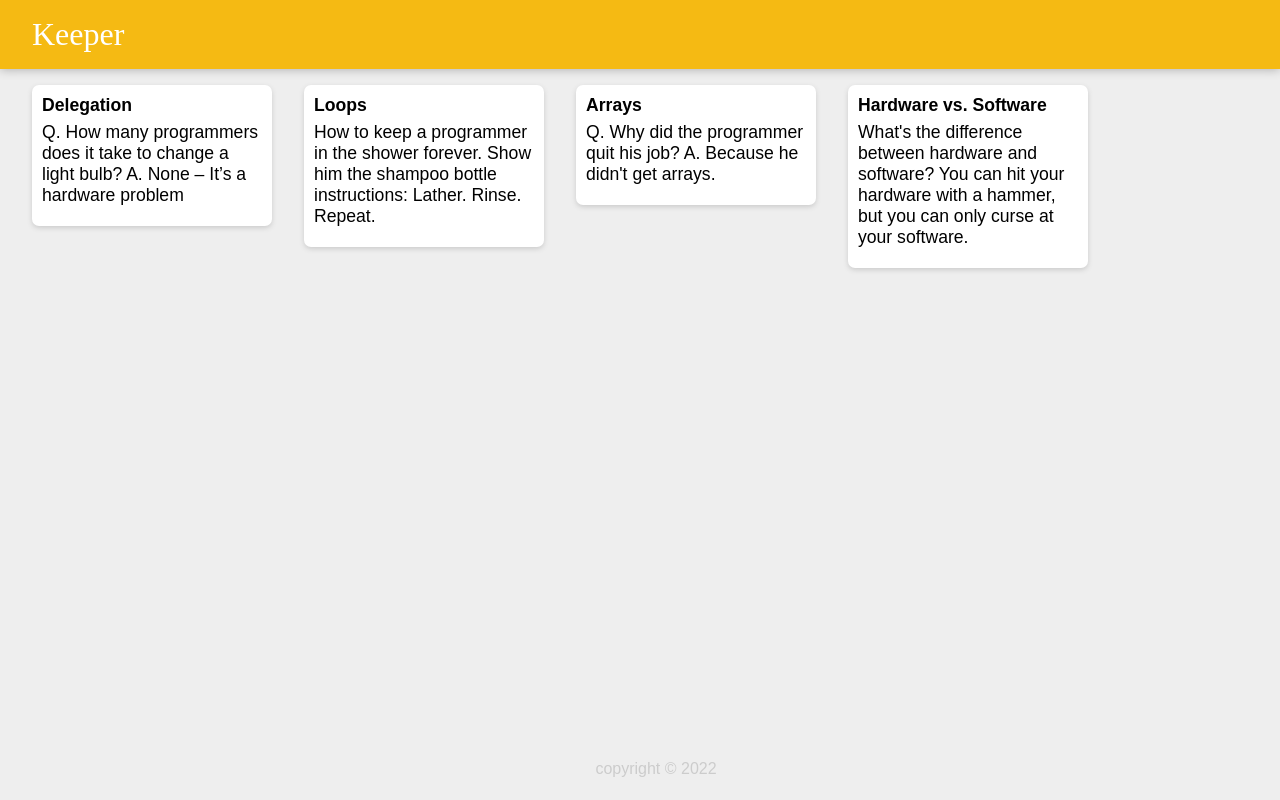
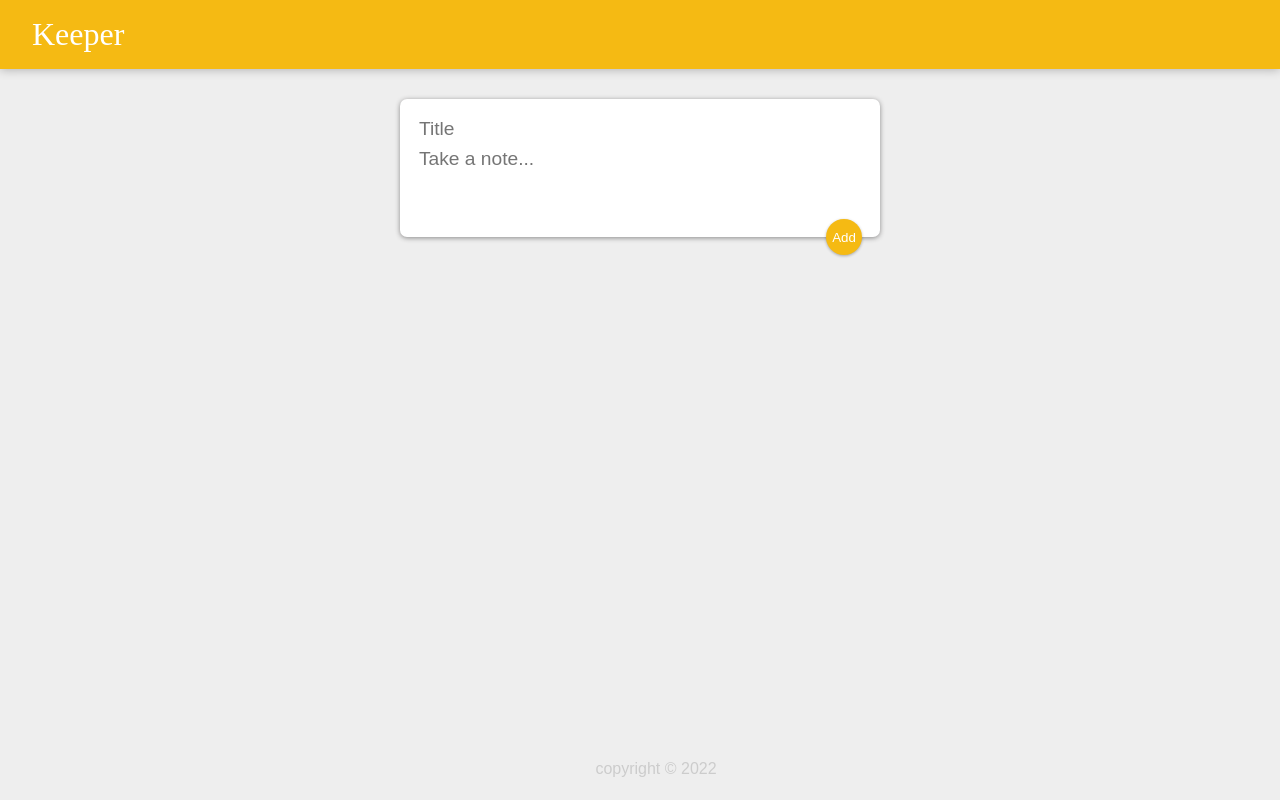
Before and after one commit to msemedo2/Keeper-App, a React (Create React App) app: page / in a window 1280 px wide. Built offline with nearby package versions, Linux system fonts and the light colour scheme.

Commit message:
implement add note functionality

```diff
--- a/public/styles.css
+++ b/public/styles.css
@@ -54,3 +54,49 @@
 	white-space: pre-wrap;
 	word-wrap: break-word;
 }
+
+.note button {
+	position: relative;
+	float: right;
+	margin-right: 10px;
+	color: #f5ba13;
+	border: none;
+	width: 36px;
+	height: 36px;
+	cursor: pointer;
+	outline: none;
+}
+
+form {
+	position: relative;
+	width: 480px;
+	margin: 30px auto 20px auto;
+	background: #fff;
+	padding: 15px;
+	border-radius: 7px;
+	box-shadow: 0 1px 5px rgb(138, 137, 137);
+}
+form input,
+form textarea {
+	width: 100%;
+	border: none;
+	padding: 4px;
+	outline: none;
+	font-size: 1.2em;
+	font-family: inherit;
+	resize: none;
+}
+form button {
+	position: absolute;
+	right: 18px;
+	bottom: -18px;
+	background: #f5ba13;
+	color: #fff;
+	border: none;
+	border-radius: 50%;
+	width: 36px;
+	height: 36px;
+	box-shadow: 0 1px 3px rgba(0, 0, 0, 0.3);
+	cursor: pointer;
+	outline: none;
+}
--- a/src/components/App.jsx
+++ b/src/components/App.jsx
@@ -1,16 +1,26 @@
-import React from 'react';
+import React, { useState } from 'react';
 import Header from './Header';
 import Footer from './Footer';
 import Note from './Note';
 import notes from '../notes';
+import CreateArea from './CreateArea';
 
 function App() {
+	const [notes, setNotes] = useState([]);
+
+	function addNote(newNote) {
+		setNotes((prevNotes) => {
+			return [...prevNotes, newNote];
+		});
+	}
+
 	return (
 		<div>
 			<Header />
-			{notes.map((note) => (
-				<Note key={note.key} title={note.title} content={note.content} />
-			))}
+			<CreateArea onAdd={addNote} />
+			{notes.map((noteItem) => {
+				return <Note title={noteItem.title} content={noteItem.content} />;
+			})}
 			<Footer />
 		</div>
 	);
--- /dev/null
+++ b/src/components/CreateArea.jsx
@@ -0,0 +1,49 @@
+import React, { useState } from 'react';
+
+function CreateArea(props) {
+	const [note, setNote] = useState({
+		title: '',
+		content: '',
+	});
+
+	function handleChange(e) {
+		const { name, value } = e.target;
+		setNote((prevNote) => {
+			return {
+				...prevNote,
+				[name]: value,
+			};
+		});
+	}
+
+	function submitNote(e) {
+		props.onAdd(note);
+
+		e.preventDefault();
+	}
+
+	return (
+		<div>
+			<form>
+				<input
+					onChange={handleChange}
+					name="title"
+					type="text"
+					placeholder="Title"
+					value={note.title}
+				></input>
+				<textarea
+					onChange={handleChange}
+					name="content"
+					type="text"
+					placeholder="Take a note..."
+					rows="3"
+					value={note.content}
+				></textarea>
+				<button onClick={submitNote}>Add</button>
+			</form>
+		</div>
+	);
+}
+
+export default CreateArea;
```
